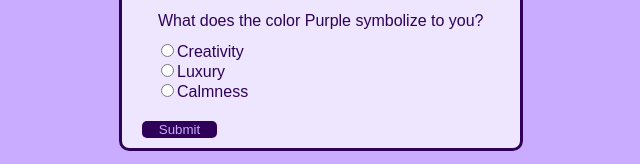
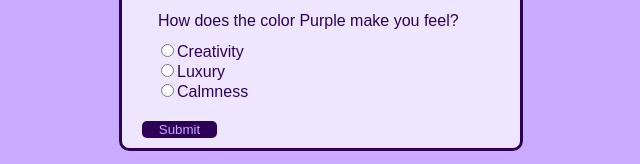
Before and after one commit to QSbrown97/purple-power, a plain HTML site: page index.html in a window 1280 px wide. Shown: the part 1535-1699 px from the top of the page, 203-843 px from the left. Drawn offline with Linux system fonts and the light colour scheme.

Commit message:
Question correction

```diff
--- a/index.html
+++ b/index.html
@@ -104,7 +104,7 @@
           </fieldset>
 
           <fieldset class="field">
-            <legend class="form-question">What does the color Purple symbolize to you?</legend>
+            <legend class="form-question">How does the color Purple make you feel?</legend>
             <label for="emotions">
               <input type="radio" name="emotions" value="creativity" id="creativity" required>Creativity
             </label>
```
